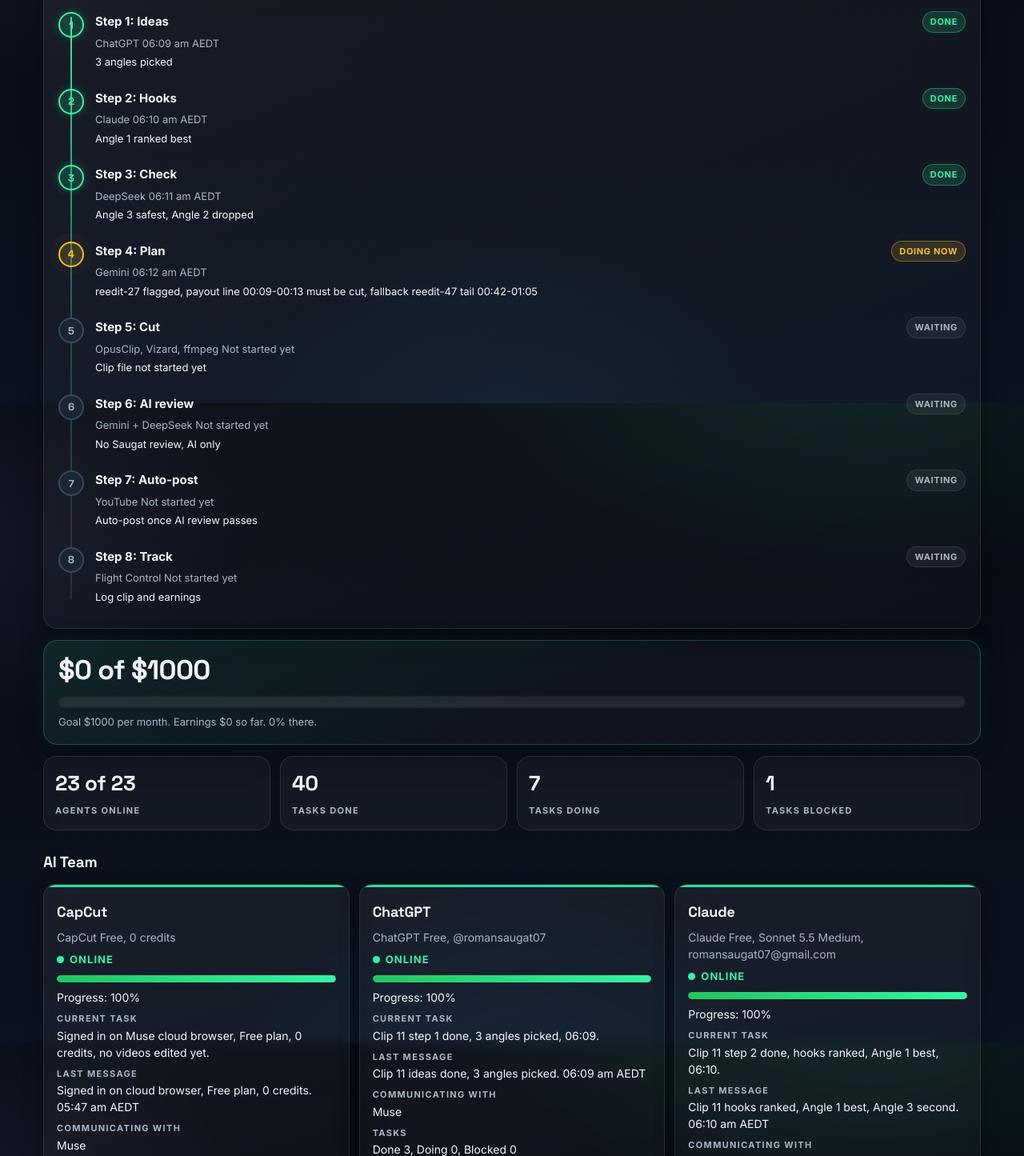
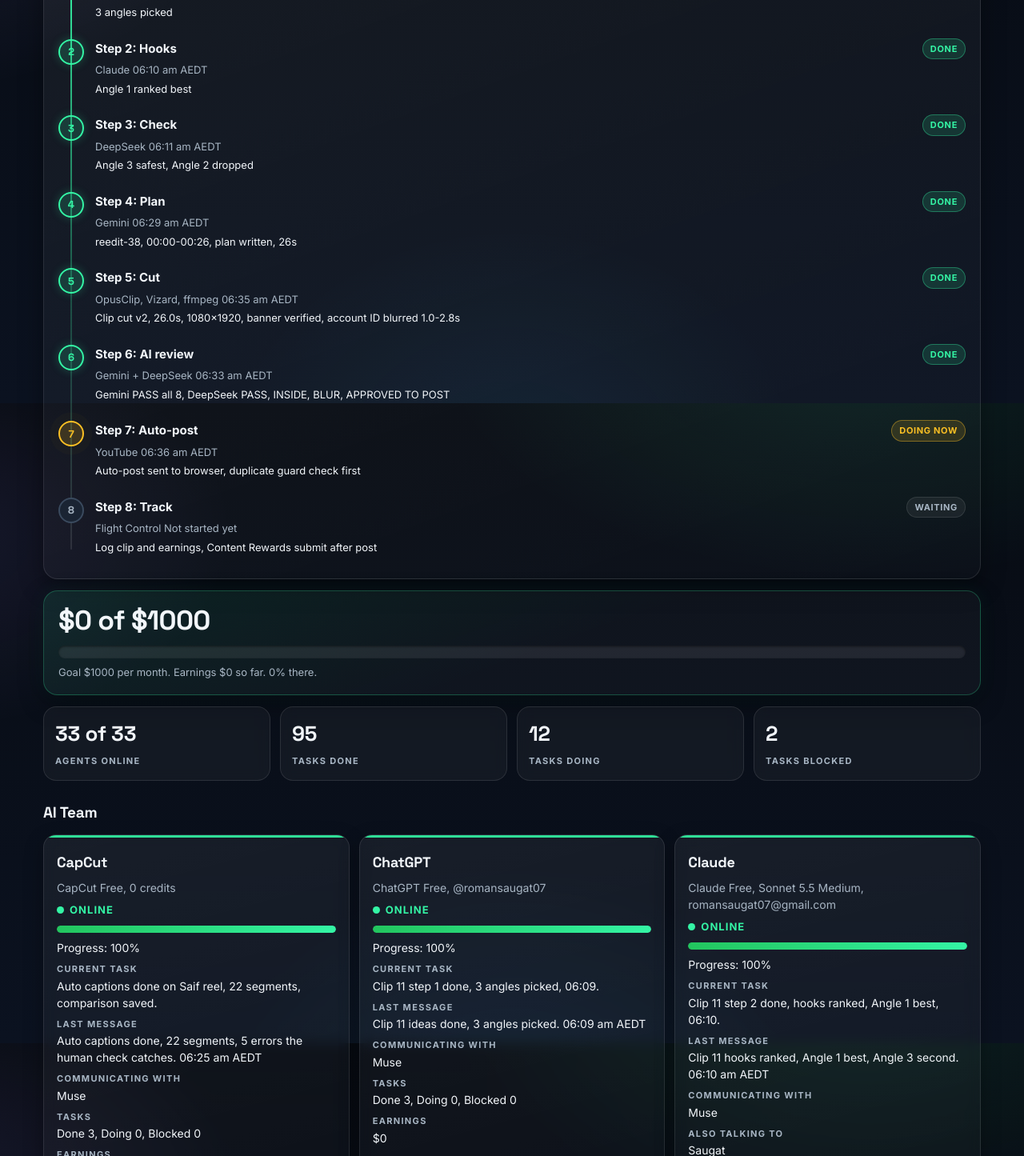
Before and after one commit to masaugaatho/ai-team-monitor, a plain HTML site: page index.html in a window 1280 px wide. Shown: the part 296-1741 px from the top of the page at 80% size. Drawn offline with Linux system fonts and the light colour scheme.

Commit message:
Flight Control v10: all teams on the board, clip 11 through AI review

```diff
--- a/data.json
+++ b/data.json
@@ -1,5 +1,35 @@
 {
   "activity_log": [
+    {
+      "from": "Muse",
+      "message": "Flight Control v10 live, all teams on the board, not just clipping.",
+      "time": "2026-11-27T06:36:00+11:00",
+      "to": "Monitor"
+    },
+    {
+      "from": "DeepSeek",
+      "message": "Clip 11 step 6 passed, PASS, INSIDE, BLUR, APPROVED TO POST.",
+      "time": "2026-11-27T06:33:00+11:00",
+      "to": "Muse"
+    },
+    {
+      "from": "Muse",
+      "message": "Clip 11 v2 cut with blur, 1.0-2.8s, frame verified.",
+      "time": "2026-11-27T06:35:00+11:00",
+      "to": "Muse"
+    },
+    {
+      "from": "Gemini",
+      "message": "Clip 11 review passed, all 8 checks PASS, breach story INSIDE the brief.",
+      "time": "2026-11-27T06:31:00+11:00",
+      "to": "Muse"
+    },
+    {
+      "from": "CapCut",
+      "message": "Auto captions done on Saif reel, 22 segments, 5 errors the human check catches.",
+      "time": "2026-11-27T06:25:00+11:00",
+      "to": "Muse"
+    },
     {
       "from": "Muse",
       "message": "Flight Control v3 live, pipeline plus 5 money-way agents, 15 second refresh.",
@@ -289,55 +319,55 @@
         "Gemini"
       ],
       "communicating_with": "Saugat",
-      "current_task": "Rebuilding Flight Control to v3, live pipeline, money-way agents.",
+      "current_task": "Clip 11 auto-posting, Content Rewards connect running, Flight Control v10 adding all teams.",
       "earnings_usd": 0,
       "group": "team",
       "id": "muse",
-      "last_message": "Rebuilding Flight Control to v3, live pipeline, money-way agents.",
-      "last_message_time": "2026-11-27T06:15:00+11:00",
+      "last_message": "Clip 11 v2 cut with blur, auto-post and Content Rewards submit sent to browser.",
+      "last_message_time": "2026-11-27T06:36:00+11:00",
       "name": "Muse",
-      "progress_percent": 70,
+      "progress_percent": 75,
       "real_ai_or_tool": "Muse Spark",
       "status": "online",
       "tasks_blocked": 0,
       "tasks_doing": 1,
-      "tasks_done": 5
+      "tasks_done": 7
     },
     {
       "also_communicating_with": [
         "ffmpeg"
       ],
       "communicating_with": "Muse",
-      "current_task": "Clip 11 step 4 doing, reedit-27 flagged payout line 00:09-00:13, fallback reedit-47 tail 00:42-01:05.",
+      "current_task": "Clip 11 plan done (reedit-38) and review passed, waiting on post.",
       "earnings_usd": 0,
       "group": "team",
       "id": "gemini",
-      "last_message": "Clip 11 plan, reedit-27 flagged, payout line 00:09-00:13 must be cut.",
-      "last_message_time": "2026-11-27T06:12:00+11:00",
+      "last_message": "Clip 11 review passed, all 8 checks PASS, breach story INSIDE the brief.",
+      "last_message_time": "2026-11-27T06:31:00+11:00",
       "name": "Gemini",
-      "progress_percent": 40,
+      "progress_percent": 60,
       "real_ai_or_tool": "Gemini API, gemini-3.5-flash-lite",
       "status": "online",
       "tasks_blocked": 0,
-      "tasks_doing": 1,
-      "tasks_done": 3
+      "tasks_doing": 0,
+      "tasks_done": 5
     },
     {
       "also_communicating_with": [],
       "communicating_with": "Muse",
-      "current_task": "Cutting FundingPips clips 5 to 10.",
+      "current_task": "Clip 11 cut v2 with blur, 26.0s verified.",
       "earnings_usd": 0,
       "group": "team",
       "id": "ffmpeg",
-      "last_message": "Finished cutting clip 10, verified 51 seconds.",
-      "last_message_time": "2026-11-27T04:10:30+11:00",
+      "last_message": "Finished cutting clip 11 v2 with blur, verified 26 seconds.",
+      "last_message_time": "2026-11-27T06:35:00+11:00",
       "name": "ffmpeg",
-      "progress_percent": 80,
+      "progress_percent": 90,
       "real_ai_or_tool": "ffmpeg local, version 8.1.2",
       "status": "online",
       "tasks_blocked": 0,
       "tasks_doing": 0,
-      "tasks_done": 1
+      "tasks_done": 2
     },
     {
       "also_communicating_with": [],
@@ -412,19 +442,19 @@
     {
       "also_communicating_with": [],
       "communicating_with": "Muse",
-      "current_task": "Clip 11 step 3 done, Angle 3 safest, Angle 2 dropped, 06:11.",
+      "current_task": "Clip 11 step 6 second pass done, PASS, INSIDE, BLUR.",
       "earnings_usd": 0,
       "group": "team",
       "id": "deepseek",
-      "last_message": "Clip 11 check done, Angle 3 safest, Angle 2 dropped.",
-      "last_message_time": "2026-11-27T06:11:00+11:00",
+      "last_message": "Clip 11 step 6 passed, PASS, INSIDE, BLUR, APPROVED TO POST.",
+      "last_message_time": "2026-11-27T06:33:00+11:00",
       "name": "DeepSeek",
       "progress_percent": 100,
       "real_ai_or_tool": "DeepSeek free chat, chat only, no API",
       "status": "online",
       "tasks_blocked": 0,
       "tasks_doing": 0,
-      "tasks_done": 3
+      "tasks_done": 4
     },
     {
       "also_communicating_with": [],
@@ -497,19 +527,19 @@
     {
       "also_communicating_with": [],
       "communicating_with": "Muse",
-      "current_task": "Signed in on Muse cloud browser, Free plan, 0 credits, no videos edited yet.",
+      "current_task": "Auto captions done on Saif reel, 22 segments, comparison saved.",
       "earnings_usd": 0,
       "group": "team",
       "id": "capcut",
-      "last_message": "Signed in on cloud browser, Free plan, 0 credits.",
-      "last_message_time": "2026-11-27T05:47:00+11:00",
+      "last_message": "Auto captions done, 22 segments, 5 errors the human check catches.",
+      "last_message_time": "2026-11-27T06:25:00+11:00",
       "name": "CapCut",
       "progress_percent": 100,
       "real_ai_or_tool": "CapCut Free, 0 credits",
       "status": "online",
       "tasks_blocked": 0,
       "tasks_doing": 0,
-      "tasks_done": 2
+      "tasks_done": 3
     },
     {
       "also_communicating_with": [],
@@ -600,103 +630,273 @@
       "also_communicating_with": [],
       "building_file": "~/workspace/digital-products/ict-journal-pack-v1.pdf",
       "communicating_with": "Muse",
-      "current_task": "Building ICT journal pack v1, 12 page PDF draft, $19.",
+      "current_task": "ICT journal pack v1 fixed, 15 pages, SAFE TO LIST at $19, waiting on Saugat's word.",
       "earnings_usd": 0,
       "group": "money-way",
       "id": "digital-products",
-      "last_message": "First build started, ICT journal pack v1.",
-      "last_message_time": "2026-11-27T06:14:00+11:00",
+      "last_message": "Journal pack fixed, 16 of 16 terms clean, safe to list.",
+      "last_message_time": "2026-11-27T06:24:00+11:00",
       "name": "Digital Products",
-      "progress_percent": 10,
+      "progress_percent": 100,
       "real_ai_or_tool": "Muse subagent team, Gemini API, Gumroad free",
       "status": "online",
       "tasks_blocked": 0,
-      "tasks_doing": 1,
-      "tasks_done": 0
+      "tasks_doing": 0,
+      "tasks_done": 1
     },
     {
       "also_communicating_with": [],
       "building_file": "~/workspace/faceless-channel/scripts/",
       "communicating_with": "Muse",
-      "current_task": "Writing 3 ICT scripts, 800 to 1000 words each.",
+      "current_task": "3 ICT scripts done, 949-1000 words each, waiting on Saugat review.",
       "earnings_usd": 0,
       "group": "money-way",
       "id": "faceless-channel",
-      "last_message": "First build started, 3 ICT scripts.",
+      "last_message": "3 scripts done, disclaimer 4 times each.",
       "last_message_time": "2026-11-27T06:14:00+11:00",
       "name": "Faceless Channel",
-      "progress_percent": 10,
+      "progress_percent": 100,
       "real_ai_or_tool": "Muse subagent team, Gemini API, NotebookLM",
       "status": "online",
       "tasks_blocked": 0,
-      "tasks_doing": 1,
-      "tasks_done": 0
+      "tasks_doing": 0,
+      "tasks_done": 1
     },
     {
       "also_communicating_with": [],
       "building_file": "~/workspace/affiliate/product-list.md",
       "communicating_with": "Muse",
-      "current_task": "Listing 10 products Saugat already uses, honest lines only.",
+      "current_task": "10 product list done, honest lines only, next pick which to use first.",
       "earnings_usd": 0,
       "group": "money-way",
       "id": "affiliate-shorts",
-      "last_message": "First build started, 10 product list.",
+      "last_message": "10 product list done.",
       "last_message_time": "2026-11-27T06:14:00+11:00",
       "name": "Affiliate Shorts",
-      "progress_percent": 10,
+      "progress_percent": 100,
       "real_ai_or_tool": "Muse subagent team, Gemini API",
       "status": "online",
       "tasks_blocked": 0,
-      "tasks_doing": 1,
-      "tasks_done": 0
+      "tasks_doing": 0,
+      "tasks_done": 1
     },
     {
       "also_communicating_with": [],
       "building_file": "~/workspace/captions/demo-pack/",
       "communicating_with": "Muse",
-      "current_task": "Building demo pack from Saif QA reel, SRT plus captioned clip plus summary.",
+      "current_task": "Demo pack done plus CapCut comparison, demo.srt beats CapCut on 5 words.",
       "earnings_usd": 0,
       "group": "money-way",
       "id": "caption-service",
-      "last_message": "First build started, demo pack from Saif reel.",
-      "last_message_time": "2026-11-27T06:14:00+11:00",
+      "last_message": "CapCut comparison done, demo.srt more accurate.",
+      "last_message_time": "2026-11-27T06:31:00+11:00",
       "name": "Caption Service",
-      "progress_percent": 10,
+      "progress_percent": 100,
       "real_ai_or_tool": "Muse subagent team, Gemini API, ffmpeg, CapCut",
       "status": "online",
       "tasks_blocked": 0,
-      "tasks_doing": 1,
-      "tasks_done": 0
+      "tasks_doing": 0,
+      "tasks_done": 1
     },
     {
       "also_communicating_with": [],
       "building_file": "~/workspace/freelance/fiverr-gig-4-job-help.md",
       "communicating_with": "Muse",
-      "current_task": "Writing gig text, 150 words, $25 refresh, $50 pack.",
+      "current_task": "Gig text done, 150 words, $25 refresh, $50 pack, waiting on Saugat review.",
       "earnings_usd": 0,
       "group": "money-way",
       "id": "student-job-help",
-      "last_message": "First build started, gig text draft.",
+      "last_message": "Gig text done, exactly 150 words.",
       "last_message_time": "2026-11-27T06:14:00+11:00",
       "name": "Student Job Help",
-      "progress_percent": 10,
+      "progress_percent": 100,
       "real_ai_or_tool": "Muse subagent team, Gemini API",
       "status": "online",
       "tasks_blocked": 0,
+      "tasks_doing": 0,
+      "tasks_done": 1
+    },
+    {
+      "id": "ugc-creator",
+      "name": "UGC Creator",
+      "group": "work",
+      "status": "online",
+      "real_ai_or_tool": "Muse subagent team, Veo via Google Pro",
+      "current_task": "4 spec ads drafted, film Ad 3 (TradingView) first with the 10 minute checklist.",
+      "last_message": "4 spec ads drafted, Ad 3 first.",
+      "last_message_time": "2026-11-27T02:52:00+11:00",
+      "communicating_with": "Muse",
+      "also_communicating_with": [],
+      "tasks_done": 4,
       "tasks_doing": 1,
-      "tasks_done": 0
+      "tasks_blocked": 0,
+      "progress_percent": 60,
+      "earnings_usd": 0
+    },
+    {
+      "id": "content-service",
+      "name": "Content Service",
+      "group": "work",
+      "status": "online",
+      "real_ai_or_tool": "Muse subagent team, Gemini API",
+      "current_task": "Outreach drafted for Tweakin Trades, WTFinance, Oliver Sjostrom, Shorts-tab checks still needed before any send.",
+      "last_message": "Outreach drafts ready, nothing sent yet.",
+      "last_message_time": "2026-11-27T02:52:00+11:00",
+      "communicating_with": "Muse",
+      "also_communicating_with": [],
+      "tasks_done": 3,
+      "tasks_doing": 1,
+      "tasks_blocked": 0,
+      "progress_percent": 60,
+      "earnings_usd": 0
+    },
+    {
+      "id": "automation-builder",
+      "name": "Automation Builder",
+      "group": "work",
+      "status": "online",
+      "real_ai_or_tool": "Muse subagent team, Make Free, n8n Trial",
+      "current_task": "3 Make workflow docs done, outreach drafted, no live demo built yet, no business contacted.",
+      "last_message": "3 workflow docs done, no demo built yet.",
+      "last_message_time": "2026-11-27T02:52:00+11:00",
+      "communicating_with": "Muse",
+      "also_communicating_with": [],
+      "tasks_done": 3,
+      "tasks_doing": 1,
+      "tasks_blocked": 0,
+      "progress_percent": 60,
+      "earnings_usd": 0
+    },
+    {
+      "id": "trading-helper",
+      "name": "Trading Helper",
+      "group": "work",
+      "status": "online",
+      "real_ai_or_tool": "Muse subagent team, Gemini API, ICT notes",
+      "current_task": "ICT concepts learned, $10 Vest experiment running in its own chat, no trades yet.",
+      "last_message": "ICT notes done, 93 pages learned.",
+      "last_message_time": "2026-11-27T02:52:00+11:00",
+      "communicating_with": "Muse",
+      "also_communicating_with": [],
+      "tasks_done": 3,
+      "tasks_doing": 1,
+      "tasks_blocked": 0,
+      "progress_percent": 70,
+      "earnings_usd": 0
+    },
+    {
+      "id": "upwork",
+      "name": "Upwork",
+      "group": "work",
+      "status": "online",
+      "real_ai_or_tool": "Upwork, Saugat profile, $20/hr",
+      "current_task": "Profile submitted, 0 Connects, proposals A1 and A8 ready to paste, identity verification needs Saugat's ID.",
+      "last_message": "Profile submitted, 0 Connects.",
+      "last_message_time": "2026-11-27T03:39:00+11:00",
+      "communicating_with": "Muse",
+      "also_communicating_with": [],
+      "tasks_done": 4,
+      "tasks_doing": 0,
+      "tasks_blocked": 1,
+      "progress_percent": 70,
+      "earnings_usd": 0
+    },
+    {
+      "id": "fiverr",
+      "name": "Fiverr",
+      "group": "work",
+      "status": "online",
+      "real_ai_or_tool": "Fiverr, masaugatho, free",
+      "current_task": "Account live, 3 gig drafts plus gig 4 job help text, prices to decide before publishing.",
+      "last_message": "Account live, gig pack drafted.",
+      "last_message_time": "2026-11-27T04:06:00+11:00",
+      "communicating_with": "Muse",
+      "also_communicating_with": [],
+      "tasks_done": 3,
+      "tasks_doing": 1,
+      "tasks_blocked": 0,
+      "progress_percent": 70,
+      "earnings_usd": 0
+    },
+    {
+      "id": "clipping-lead",
+      "name": "Clipping Lead",
+      "group": "work",
+      "status": "online",
+      "real_ai_or_tool": "Muse subagent team, Gemini API, ffmpeg, Content Rewards",
+      "current_task": "Clips 1-2 posted, clips 3-10 cut and ready, clip 11 auto-posting, Content Rewards connect running.",
+      "last_message": "Clip 11 blurred v2 cut, in auto-post now.",
+      "last_message_time": "2026-11-27T06:36:00+11:00",
+      "communicating_with": "Muse",
+      "also_communicating_with": [],
+      "tasks_done": 10,
+      "tasks_doing": 2,
+      "tasks_blocked": 0,
+      "progress_percent": 80,
+      "earnings_usd": 0
+    },
+    {
+      "id": "job-hunt",
+      "name": "Job Hunt",
+      "group": "work",
+      "status": "online",
+      "real_ai_or_tool": "Muse subagent team, SEEK, ANZ Careers",
+      "current_task": "ANZ Kingston submitted 26 Nov, UTAS submitted, Domino's Carlton trial next, Hobart IT pitches sent.",
+      "last_message": "ANZ Banking Consultant Kingston submitted.",
+      "last_message_time": "2026-11-26T00:00:00+11:00",
+      "communicating_with": "Muse",
+      "also_communicating_with": [],
+      "tasks_done": 6,
+      "tasks_doing": 2,
+      "tasks_blocked": 0,
+      "progress_percent": 70,
+      "earnings_usd": 0
+    },
+    {
+      "id": "imc-study",
+      "name": "IMC Study",
+      "group": "work",
+      "status": "online",
+      "real_ai_or_tool": "Muse, Moodle, IMC student portal",
+      "current_task": "8 units passed, 9 remain, plan to finish Mar 2028, waiting on IMC reply about TMGT600 and Hobart classes.",
+      "last_message": "TMGT600 email sent to IMC, awaiting reply.",
+      "last_message_time": "2026-11-26T22:33:00+11:00",
+      "communicating_with": "Muse",
+      "also_communicating_with": [],
+      "tasks_done": 4,
+      "tasks_doing": 1,
+      "tasks_blocked": 0,
+      "progress_percent": 60,
+      "earnings_usd": 0
+    },
+    {
+      "id": "fire-tv",
+      "name": "Fire TV",
+      "group": "work",
+      "status": "online",
+      "real_ai_or_tool": "Muse, ADB, debloat repo",
+      "current_task": "Debloat script staged with backups and undo, waiting on Saugat approval to run batch 1.",
+      "last_message": "Script prepared, not run yet, approval checkpoints set.",
+      "last_message_time": "2026-11-22T00:00:00+11:00",
+      "communicating_with": "Muse",
+      "also_communicating_with": [],
+      "tasks_done": 3,
+      "tasks_doing": 1,
+      "tasks_blocked": 0,
+      "progress_percent": 60,
+      "earnings_usd": 0
     }
   ],
   "meta": {
     "currency": "USD",
     "earnings_total_usd": 0,
     "goal_monthly_usd": 1000,
-    "last_updated": "2026-11-27T06:21:23+11:00",
+    "last_updated": "2026-11-27T06:36:00+11:00",
     "refresh_seconds": 15,
     "stale_after_minutes": 5,
     "title": "My Money Team Flight Control",
     "updated_by": "Muse",
-    "version": 9,
+    "version": 10,
     "very_stale_after_minutes": 30
   },
   "pipeline": {
@@ -731,51 +931,51 @@
         "agent": "Gemini",
         "n": 4,
         "name": "Plan",
-        "note": "reedit-27 flagged, payout line 00:09-00:13 must be cut, fallback reedit-47 tail 00:42-01:05",
-        "status": "doing",
-        "time": "2026-11-27T06:12:00+11:00"
+        "note": "reedit-38, 00:00-00:26, plan written, 26s",
+        "status": "done",
+        "time": "2026-11-27T06:29:00+11:00"
       },
       {
         "agent": "OpusClip, Vizard, ffmpeg",
         "n": 5,
         "name": "Cut",
-        "note": "Clip file not started yet",
-        "status": "waiting",
-        "time": null
+        "note": "Clip cut v2, 26.0s, 1080x1920, banner verified, account ID blurred 1.0-2.8s",
+        "status": "done",
+        "time": "2026-11-27T06:35:00+11:00"
       },
       {
         "agent": "Gemini + DeepSeek",
         "n": 6,
         "name": "AI review",
-        "note": "No Saugat review, AI only",
-        "status": "waiting",
-        "time": null
+        "note": "Gemini PASS all 8, DeepSeek PASS, INSIDE, BLUR, APPROVED TO POST",
+        "status": "done",
+        "time": "2026-11-27T06:33:00+11:00"
       },
       {
         "agent": "YouTube",
         "n": 7,
         "name": "Auto-post",
-        "note": "Auto-post once AI review passes",
-        "status": "waiting",
-        "time": null
+        "note": "Auto-post sent to browser, duplicate guard check first",
+        "status": "doing",
+        "time": "2026-11-27T06:36:00+11:00"
       },
       {
         "agent": "Flight Control",
         "n": 8,
         "name": "Track",
-        "note": "Log clip and earnings",
+        "note": "Log clip and earnings, Content Rewards submit after post",
         "status": "waiting",
         "time": null
       }
     ]
   },
   "totals": {
+    "agents_online": 33,
     "agents_offline": 0,
-    "agents_online": 23,
-    "agents_total": 23,
-    "tasks_blocked": 1,
-    "tasks_doing": 7,
-    "tasks_done": 40,
-    "tasks_total": 48
+    "agents_total": 33,
+    "tasks_blocked": 2,
+    "tasks_doing": 12,
+    "tasks_done": 95,
+    "tasks_total": 109
   }
 }
--- a/index.html
+++ b/index.html
@@ -36,6 +36,8 @@
 <div class="cards" id="cardsTeam"></div>
 <h2 class="section">Money Ways</h2>
 <div class="cards" id="cardsWays"></div>
+<h2 class="section">Other Work</h2>
+<div class="cards" id="cardsWork"></div>
 <div class="log">
 <h2>Live Activity Log</h2>
 <ul id="log"></ul>
@@ -112,8 +114,9 @@ function render(data) {
     if (a.status !== b.status) return a.status === "online" ? -1 : 1;
     return a.name.localeCompare(b.name);
   });
-  document.getElementById("cardsTeam").innerHTML = agents.filter(function(a) { return a.group !== "money-way"; }).map(cardHtml).join("");
+  document.getElementById("cardsTeam").innerHTML = agents.filter(function(a) { return a.group === "team"; }).map(cardHtml).join("");
   document.getElementById("cardsWays").innerHTML = agents.filter(function(a) { return a.group === "money-way"; }).map(cardHtml).join("");
+  document.getElementById("cardsWork").innerHTML = agents.filter(function(a) { return a.group === "work"; }).map(cardHtml).join("");
   document.getElementById("log").innerHTML = data.activity_log.slice(0, 50).map(function(e) {
     return '<li><time>' + fmtTime(e.time) + '</time><b>' + esc(e.from) + ' -&gt; ' + esc(e.to) + ':</b> ' + esc(e.message) + '</li>';
   }).join("");
```
